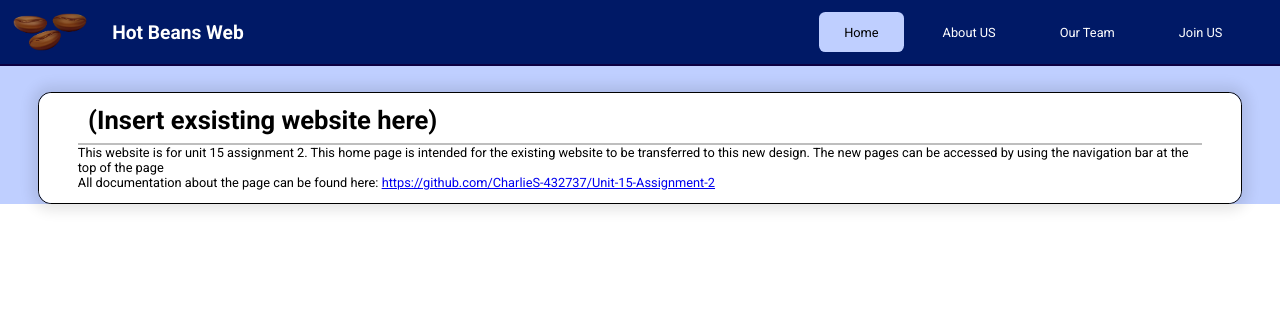
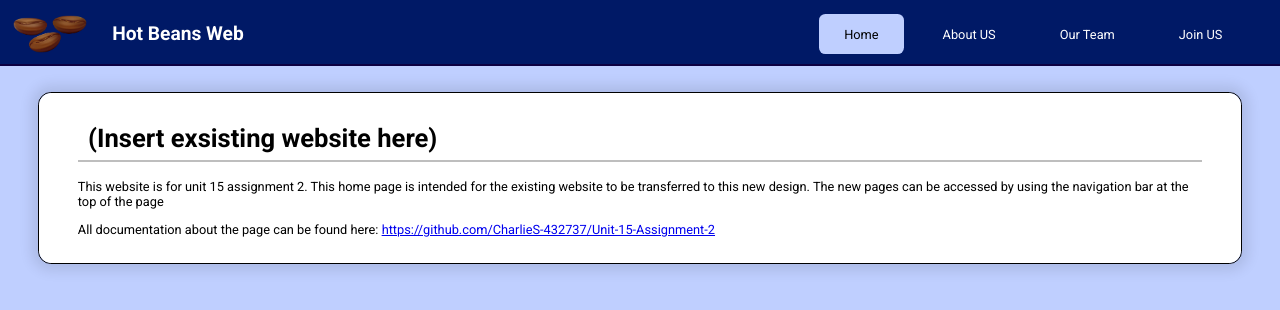
Before and after one commit to CompIsle/U15A2-Charlie-Smith, a SvelteKit app in the folder src/: page / in a window 1280 px wide. Shown: the top 310 px of the page. Built offline with nearby package versions, Linux system fonts and the light colour scheme.

Commit message:
Final fix for white border around webpage

```diff
--- a/src/src/app.html
+++ b/src/src/app.html
@@ -14,7 +14,9 @@
 </html>
 
 <style>
-	*{
+	body{
+		background-color: #BFCFFF;
+        font: 1dvw 'Roboto', Arial, sans-serif;
         padding: 0;
         margin: 0;
     }
--- a/src/src/routes/+layout.svelte
+++ b/src/src/routes/+layout.svelte
@@ -16,8 +16,6 @@
         display: grid;
         grid-template-columns: 3vw 94vw 3vw;
         grid-template-rows: auto 2em auto;
-        background-color: #BFCFFF;
-        font: 1dvw 'Roboto', Arial, sans-serif;
         color: #000000;
     }
     .Nav{
```
